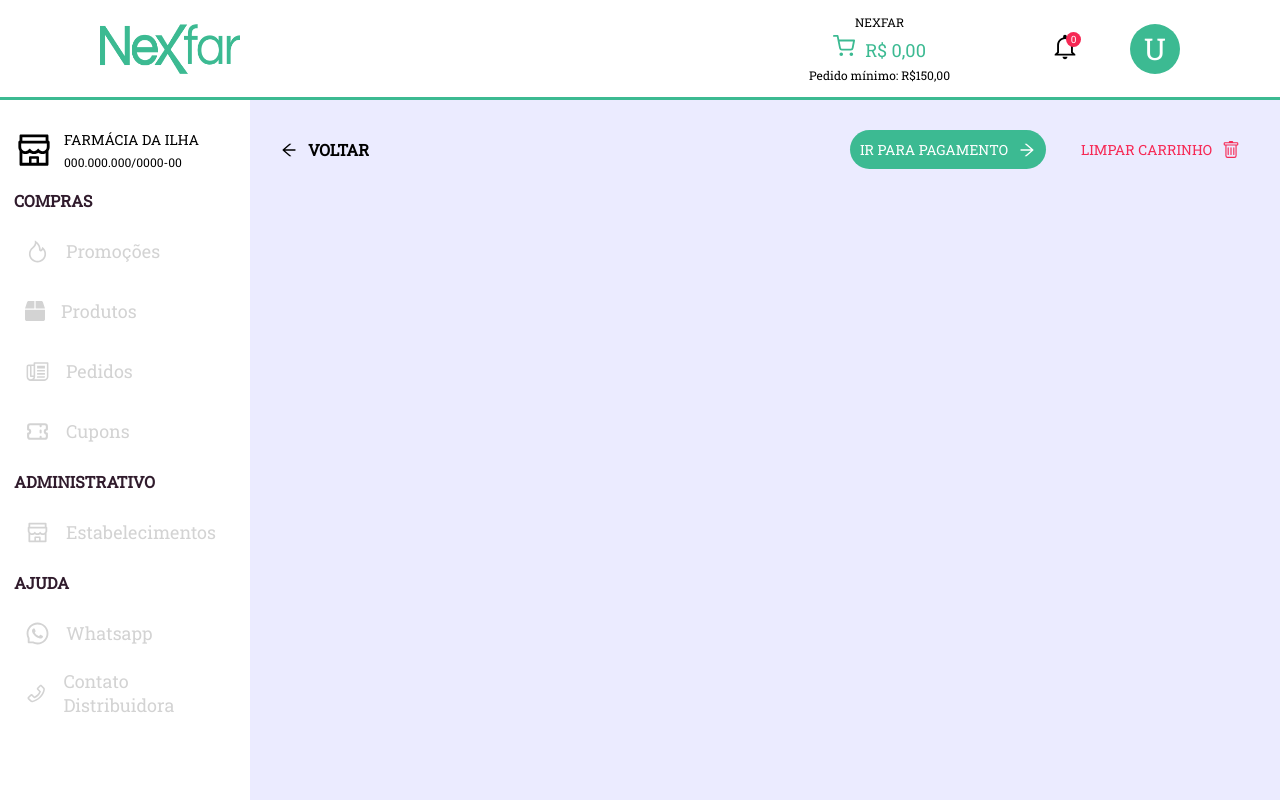
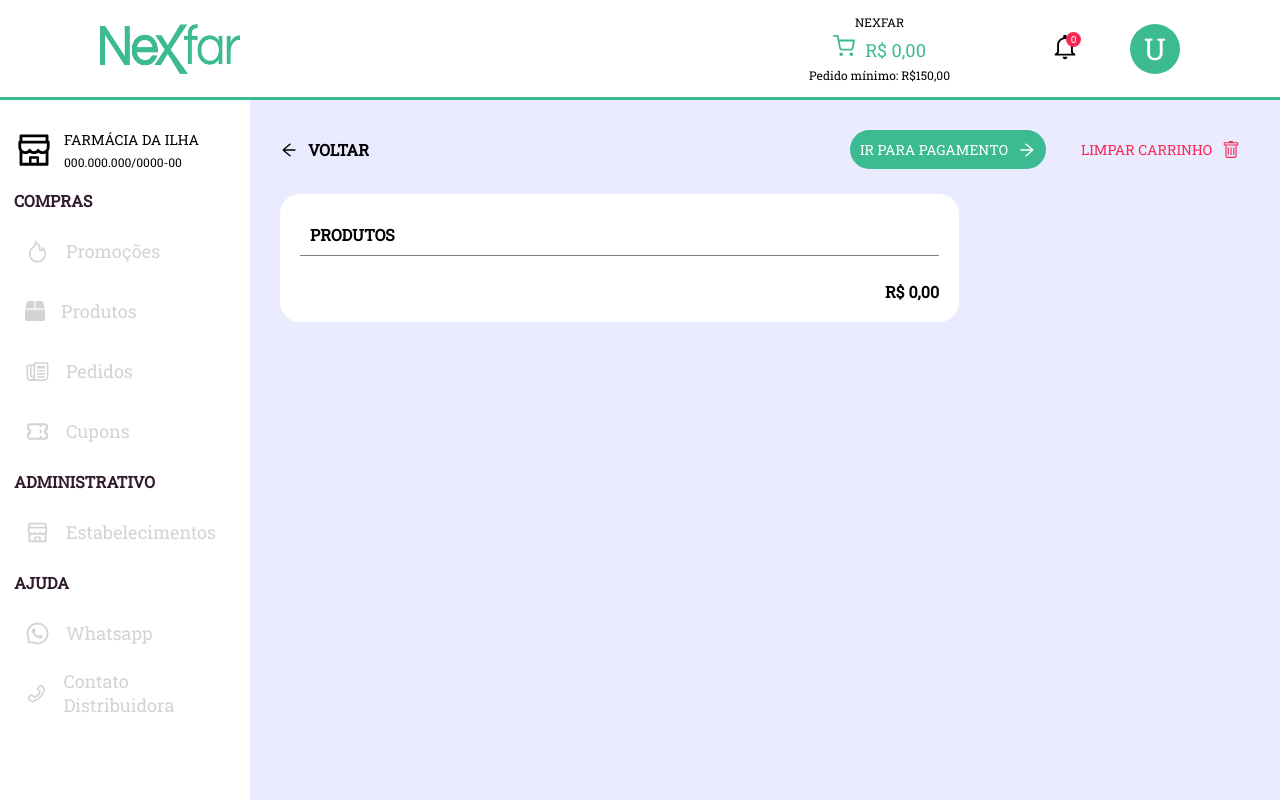
Before and after one commit to FelipenKniess/nexfar, a React (Create React App) app: page /carrinho in a window 1280 px wide. Built offline with nearby package versions, Linux system fonts and the light colour scheme.

Commit message:
Finish application

```diff
--- /dev/null
+++ b/src/Components/BoxInfo/index.tsx
@@ -0,0 +1,18 @@
+import React, { ReactNode } from 'react';
+import { Container } from './styles';
+
+interface BoxInfoProps {
+  title: string,
+  children: ReactNode
+}
+
+const BoxInfo = ({ children, title }:BoxInfoProps) => (
+  <Container>
+    <div className="header-box">
+      <span>{title}</span>
+    </div>
+    {children}
+  </Container>
+);
+
+export default BoxInfo;
--- /dev/null
+++ b/src/Components/BoxInfo/styles.ts
@@ -0,0 +1,19 @@
+import styled from 'styled-components';
+
+export const Container = styled.div`
+  display: flex;
+  flex-direction: column;
+  background: #FFF;
+  border-radius: 20px;
+  padding: 20px;
+  margin-top: 25px;
+
+  .header-box {
+    border-bottom: 1px solid gray;
+    margin-bottom: 20px;
+    text-transform: uppercase;
+    padding:10px;
+    width: 100%;
+    font-weight: bold;
+  }
+`;
--- a/src/hooks/useCart.tsx
+++ b/src/hooks/useCart.tsx
@@ -9,8 +9,8 @@ import { DataProduct, dataProducts } from '../utils/dataProducts';
 interface CartContextData {
   cart: DataProduct[];
   addProduct: (Product: DataProduct) => void;
-  removeProduct: (productId: string) => void;
-  // updateProductAmount: () => void;
+  removeProduct: (Product: DataProduct) => void;
+  removeQtdItemCart: (Product: DataProduct) => void;
 }
 
 interface CartProviderProps {
@@ -34,17 +34,23 @@ export const CartProvider = ({ children }: CartProviderProps) => {
     const productAlreadyInCart = cart.find((item) => item.id === Product.id);
 
     if (!productAlreadyInCart) {
-      const stock = Product.quantityAvailable;
+      if (Product.quantityCart + 1 > Product.quantityAvailable) {
+        toast('Produto sem estoque!');
+        return;
+      }
 
-      if (stock > 0) {
-        localStorage.setItem('@Nexfar:cart', JSON.stringify([...cart, { ...Product, quantityCart: 1 }]));
-        setCart([...cart, { ...Product, quantityCart: 1 }]);
-        toast('Produto adicionado no carrinho!');
-      }
+      localStorage.setItem('@Nexfar:cart', JSON.stringify([...cart, { ...Product, quantityCart: 1 }]));
+      setCart([...cart, { ...Product, quantityCart: 1 }]);
+      toast('Produto adicionado no carrinho!');
+
+      return;
     }
 
     if (productAlreadyInCart) {
-      const stock = Product.quantityAvailable;
+      if (Product.quantityCart > Product.quantityAvailable) {
+        toast('Excedido a quantidade de estoque do produto!');
+        return;
+      }
 
       const updatedCart = cart.map((cartItem) => (cartItem.id === Product.id ? {
         ...cartItem,
@@ -57,59 +63,46 @@ export const CartProvider = ({ children }: CartProviderProps) => {
     }
   };
 
-  const removeProduct = (productId: string) => {
-    const productExists = cart.some((cartProduct) => cartProduct.id === productId);
+  const removeProduct = (Product: DataProduct) => {
+    const productExists = cart.some((cartProduct) => cartProduct.id === Product.id);
     if (!productExists) {
-      toast('Alterado quantidade do produto no carrinho!');
+      toast('Esse produto não está no carrinho!');
       return;
     }
 
-    const updatedCart = cart.filter((cartItem) => cartItem.id !== productId);
+    const updatedCart = cart.filter((cartItem) => cartItem.id !== Product.id);
     setCart(updatedCart);
     localStorage.setItem('@Nexfar:cart', JSON.stringify(updatedCart));
 
     toast('Removido produto do carrinho!');
   };
 
-  // const updateProductAmount = async ({
-  //   productId,
-  //   amount,
-  // }: UpdateProductAmount) => {
-  //   try {
-  //     if (amount < 1) {
-  //       toast.error('Erro na alteração de quantidade do produto');
-  //       return;
-  //     }
+  const removeQtdItemCart = (Product:DataProduct) => {
+    const productExistInCart = cart.find((item) => item.id === Product.id);
 
-  //     const response = await api.get(`/stock/${productId}`);
-  //     const productAmount = response.data.amount;
-  //     const stockIsFree = amount > productAmount;
+    if (!productExistInCart) {
+      toast('Produto não está adicionado no carrinho!');
+      return;
+    }
 
-  //     if (stockIsFree) {
-  //       toast.error('Quantidade solicitada fora de estoque');
-  //       return;
-  //     }
+    if (productExistInCart.quantityCart === 1) {
+      removeProduct(Product);
+      return;
+    }
 
-  //     const productExists = cart.some((cartProduct) => cartProduct.id === productId);
-  //     if (!productExists) {
-  //       toast.error('Erro na alteração de quantidade do produto');
-  //       return;
-  //     }
+    const updatedCart = cart.map((cartItem) => (cartItem.id === Product.id ? {
+      ...cartItem,
+      quantityCart: Number(cartItem.quantityCart) - 1,
+    } : cartItem));
 
-  //     const updatedCart = cart.map((cartItem) => (cartItem.id === productId ? {
-  //       ...cartItem,
-  //       amount,
-  //     } : cartItem));
-  //     setCart(updatedCart);
-  //     localStorage.setItem('@RocketShoes:cart', JSON.stringify(updatedCart));
-  //   } catch {
-  //     toast.error('Erro na alteração de quantidade do produto');
-  //   }
-  // };
+    setCart(updatedCart);
+    localStorage.setItem('@Nexfar:cart', JSON.stringify(updatedCart));
+    toast('Alterado quantidade do produto no carrinho!');
+  };
 
   return (
     <CartContext.Provider value={{
-      cart, addProduct, removeProduct,
+      cart, addProduct, removeProduct, removeQtdItemCart,
     }}
     >
       {children}
--- a/src/pages/InfoCart/index.tsx
+++ b/src/pages/InfoCart/index.tsx
@@ -2,9 +2,16 @@ import React from 'react';
 import { AiOutlineArrowLeft, AiOutlineArrowRight } from 'react-icons/ai';
 import { BsTrash } from 'react-icons/bs';
 import { Link } from 'react-router-dom';
+import { title } from 'process';
 import { Container } from './styles';
+import BoxInfo from '../../Components/BoxInfo';
+import { useCart } from '../../hooks/useCart';
+import FormatValue from '../../utils/formatValue';
+import GetTotalCart from '../../utils/getTotalCart';
 
-const Checkout:React.FC = () => (
+const InfoCart = () => {
+  const { cart } = useCart();
+  return (
     <Container className="content">
       <div className="header-cart">
         <Link to="/produtos">
@@ -22,7 +29,28 @@ const Checkout:React.FC = () => (
           </div>
         </div>
       </div>
+
+      <div className="box-content">
+        <div className="cart-values">
+          <BoxInfo title="Produtos">
+            {cart.map((itemCart) => (
+              <div key={itemCart.id} className="content-cart-values">
+                <span className="title">{itemCart.name}</span>
+                <span className="price">
+                  {itemCart.quantityCart}
+                  {' '}
+                  un
+                  -
+                  {FormatValue(itemCart.price.price)}
+                </span>
+              </div>
+            ))}
+            <span className="value-total">{FormatValue(GetTotalCart(cart))}</span>
+          </BoxInfo>
+        </div>
+      </div>
     </Container>
   );
+};
 
-export default Checkout;
+export default InfoCart;
--- a/src/pages/InfoCart/styles.ts
+++ b/src/pages/InfoCart/styles.ts
@@ -2,7 +2,6 @@ import styled from 'styled-components';
 import { shade } from 'polished';
 
 export const Container = styled.div`
-  display: flex;
 
   .header-cart {
     display: flex;
@@ -59,4 +58,28 @@ export const Container = styled.div`
       }
     }
   }
+
+  .box-content {
+    display: flex;
+    flex-direction: column;
+
+    .cart-values {
+      width: 70%;
+      .content-cart-values {
+        display: flex;
+        justify-content: space-between;
+        font-size: 14px;
+        color: #252525;
+        & + .content-cart-values {
+          margin-top: 5px;
+        }
+      }
+
+      .value-total {
+        margin-top: 5px;
+        text-align: right;
+        font-weight: bold;
+      }
+    }
+  }
 `;
--- a/src/pages/Products/index.tsx
+++ b/src/pages/Products/index.tsx
@@ -1,4 +1,4 @@
-import React, { useEffect, useState, useCallback } from 'react';
+import React, { useState, useCallback } from 'react';
 
 import { BsSearch, BsTrash } from 'react-icons/bs';
 import { AiOutlineInfoCircle, AiOutlineDropbox } from 'react-icons/ai';
@@ -19,23 +19,53 @@ const Products:React.FC = () => {
     }
 
     localStorage.setItem('@Nexfar:products', JSON.stringify(dataProducts));
+
     return dataProducts;
   });
 
-  const { addProduct, removeProduct } = useCart();
+  const { addProduct, removeProduct, removeQtdItemCart } = useCart();
 
   const handleAddItemCart = useCallback((Product: DataProduct) => {
     addProduct(Product);
-  }, [addProduct]);
 
-  const handleRemoveQtdItemCart = useCallback((idProduct: string) => {
-    console.log(`removeCart ${idProduct}`);
-  }, []);
+    if (Product.quantityAvailable > 0 && Product.quantityAvailable > Product.quantityCart) {
+      const updateProduct = products.map((productItem) => (productItem.id === Product.id ? {
+        ...Product,
+        quantityCart: Number(productItem.quantityCart) + 1,
+      } : productItem));
 
-  const handleRemoveItemCart = useCallback((idProduct: string) => {
-    removeProduct(idProduct);
-    console.log(`removeCart ${idProduct}`);
-  }, []);
+      setProducts(updateProduct);
+      localStorage.setItem('@Nexfar:products', JSON.stringify(updateProduct));
+    }
+  }, [addProduct, products]);
+
+  const handleRemoveQtdItemCart = useCallback((Product: DataProduct) => {
+    removeQtdItemCart(Product);
+
+    if (Product.quantityCart && Product.quantityCart > 0) {
+      const updateProduct = products.map((productItem) => (productItem.id === Product.id ? {
+        ...Product,
+        quantityCart: Number(productItem.quantityCart) - 1,
+      } : productItem));
+
+      setProducts(updateProduct);
+      localStorage.setItem('@Nexfar:products', JSON.stringify(updateProduct));
+    }
+  }, [products, removeQtdItemCart]);
+
+  const handleRemoveItemCart = useCallback((Product: DataProduct) => {
+    removeProduct(Product);
+
+    if (Product.quantityCart && Product.quantityCart > 0) {
+      const updateProduct = products.map((productItem) => (productItem.id === Product.id ? {
+        ...Product,
+        quantityCart: 0,
+      } : productItem));
+
+      setProducts(updateProduct);
+      localStorage.setItem('@Nexfar:products', JSON.stringify(updateProduct));
+    }
+  }, [removeProduct, products]);
 
   return (
     <Container className="content">
@@ -102,7 +132,7 @@ const Products:React.FC = () => {
                   <div className="quantity">
                     <span className="head">Quantidade</span>
                     <span className="result">
-                      <MdRemoveCircleOutline onClick={() => handleRemoveQtdItemCart(product.id)} className="icon-remove" size={26} />
+                      <MdRemoveCircleOutline onClick={() => handleRemoveQtdItemCart(product)} className="icon-remove" size={26} />
                       <span>
                         {!product.quantityCart ? 0 : product.quantityCart}
                       </span>
@@ -113,11 +143,13 @@ const Products:React.FC = () => {
                   <div className="value-total">
                     <span className="head">Valor</span>
                     <span className="result">
-                      {FormatValue(0)}
+                      {FormatValue(Number(
+                        !product.quantityCart ? 0 : product.quantityCart * product.price.price,
+                      ))}
                     </span>
                   </div>
 
-                  <BsTrash onClick={() => handleRemoveItemCart(product.id)} className="icon-trash" size={20} />
+                  <BsTrash onClick={() => handleRemoveItemCart(product)} className="icon-trash" size={20} />
 
                 </div>
               </div>
```
Also changed, not shown: src/utils/dataProducts.ts (+17 -1 lines). Lines whose indentation alone changed are shown as unchanged.
